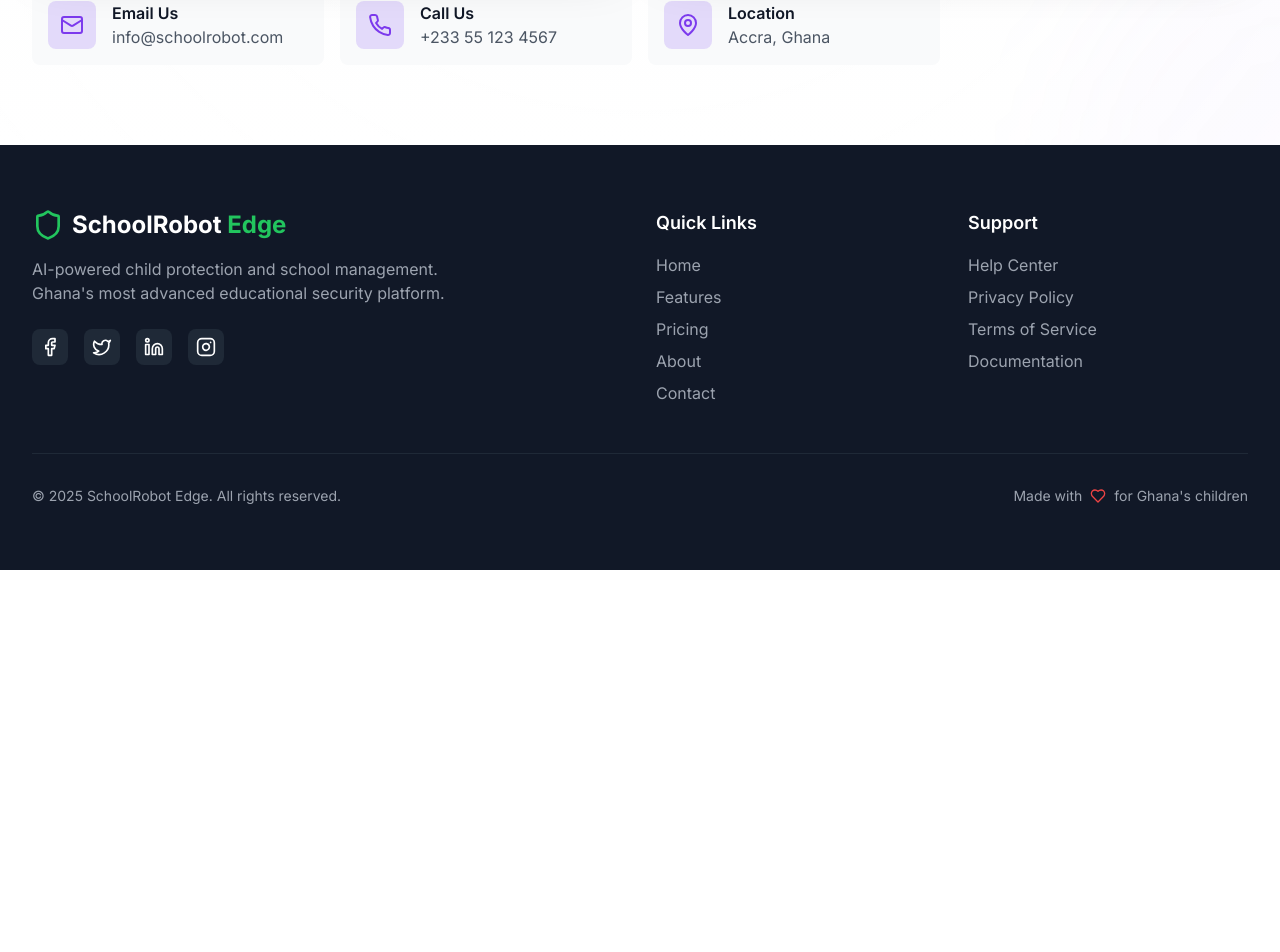
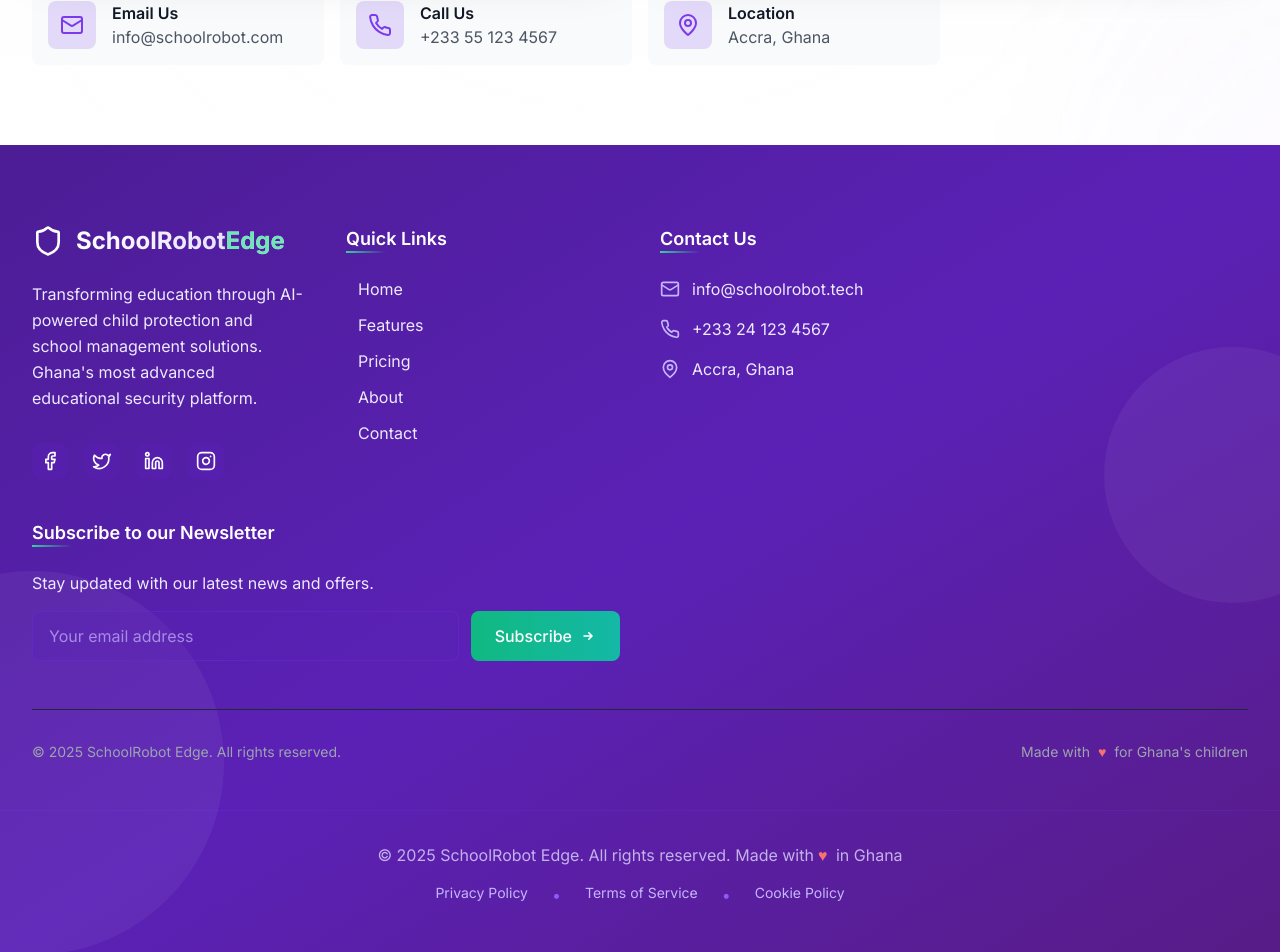
Before and after one commit to Alfredbisame/SchoolRobotEdge, a React (Vite) app: page / in a window 1280 px wide. Shown: the part 8645-9597 px from the top of the page. Before the commit the page ends 9215 px from the top, so only its background shows below. Built offline with nearby package versions, Linux system fonts and the light colour scheme.

Commit message:
Refactor footer section and enhanced ui/ux

```diff
--- a/src/components/Footer.tsx
+++ b/src/components/Footer.tsx
@@ -1,73 +1,185 @@
 import React from 'react';
-import { Shield, Heart, Facebook, Twitter, Linkedin, Instagram } from 'lucide-react';
+import { Shield, Mail, Phone, MapPin, Facebook, Twitter, Linkedin, Instagram } from 'lucide-react';
+import { motion } from 'framer-motion';
 
 const Footer: React.FC = () => {
   const currentYear = new Date().getFullYear();
+  const socialLinks = [
+    { icon: <Facebook className="w-5 h-5" />, href: "#" },
+    { icon: <Twitter className="w-5 h-5" />, href: "#" },
+    { icon: <Linkedin className="w-5 h-5" />, href: "#" },
+    { icon: <Instagram className="w-5 h-5" />, href: "#" },
+  ];
+
+  const quickLinks = [
+    { name: 'Home', href: '#home' },
+    { name: 'Features', href: '#features' },
+    { name: 'Pricing', href: '#pricing' },
+    { name: 'About', href: '#about' },
+    { name: 'Contact', href: '#contact' },
+  ];
+
+  const contactInfo = [
+    { icon: <Mail className="w-5 h-5 text-violet-300" />, text: 'info@schoolrobot.tech' },
+    { icon: <Phone className="w-5 h-5 text-violet-300" />, text: '+233 24 123 4567' },
+    { icon: <MapPin className="w-5 h-5 text-violet-300" />, text: 'Accra, Ghana' },
+  ];
 
   return (
-    <footer className="bg-gray-900 dark:bg-black text-white py-16 transition-colors duration-300">
-      <div className="max-w-7xl mx-auto px-4 sm:px-6 lg:px-8">
-        <div className="grid grid-cols-1 md:grid-cols-4 gap-8">
-          {/* Logo and Description */}
-          <div className="col-span-1 md:col-span-2">
-            <div className="flex items-center space-x-2 mb-4">
-              <Shield className="h-8 w-8 text-green-500" />
-              <span className="text-2xl font-bold">SchoolRobot<span className="text-green-500"> Edge</span></span>
-            </div>
-            <p className="text-gray-400 mb-6 max-w-md">
-              AI-powered child protection and school management. Ghana's most advanced educational security platform.
-            </p>
-            <div className="flex space-x-4">
-              <a href="#" className="p-2 bg-gray-800 hover:bg-gray-700 rounded-lg transition-colors duration-200">
-                <Facebook className="h-5 w-5" />
-              </a>
-              <a href="#" className="p-2 bg-gray-800 hover:bg-gray-700 rounded-lg transition-colors duration-200">
-                <Twitter className="h-5 w-5" />
-              </a>
-              <a href="#" className="p-2 bg-gray-800 hover:bg-gray-700 rounded-lg transition-colors duration-200">
-                <Linkedin className="h-5 w-5" />
-              </a>
-              <a href="#" className="p-2 bg-gray-800 hover:bg-gray-700 rounded-lg transition-colors duration-200">
-                <Instagram className="h-5 w-5" />
-              </a>
-            </div>
+    <footer className="relative pt-20 pb-12 overflow-hidden text-white bg-gradient-to-br from-violet-900 via-violet-800 to-purple-900">
+      {/* Decorative elements */}
+      <div className="absolute inset-0 opacity-5">
+        <div className="absolute w-64 h-64 bg-white rounded-full top-1/4 -right-20"></div>
+        <div className="absolute bottom-0 bg-white rounded-full w-96 h-96 -left-40"></div>
+      </div>
+
+      <div className="relative z-10 px-4 mx-auto max-w-7xl sm:px-6 lg:px-8">
+        <div className="grid grid-cols-1 gap-10 md:grid-cols-2 lg:grid-cols-4">
+          {/* Brand Info */}
+          <div className="space-y-6">
+            <motion.div
+              initial={{ opacity: 0, y: 20 }}
+              whileInView={{ opacity: 1, y: 0 }}
+              transition={{ duration: 0.5 }}
+              className="flex items-center space-x-3"
+            >
+              <Shield className="w-8 h-8 text-white" />
+              <span className="text-2xl font-bold text-transparent bg-clip-text bg-gradient-to-r from-white to-violet-200">
+                SchoolRobot<span className="text-emerald-300">Edge</span>
+              </span>
+            </motion.div>
+
+            <motion.p
+              initial={{ opacity: 0, y: 20 }}
+              whileInView={{ opacity: 1, y: 0 }}
+              transition={{ duration: 0.5, delay: 0.1 }}
+              className="leading-relaxed text-violet-100"
+            >
+              Transforming education through AI-powered child protection and school management solutions. Ghana's most advanced educational security platform.
+            </motion.p>
+
+            <motion.div
+              initial={{ opacity: 0, y: 20 }}
+              whileInView={{ opacity: 1, y: 0 }}
+              transition={{ duration: 0.5, delay: 0.2 }}
+              className="flex pt-2 space-x-4"
+            >
+              {socialLinks.map((social, index) => (
+                <a
+                  key={index}
+                  href={social.href}
+                  className="p-2 transition-all duration-300 rounded-lg bg-violet-800/40 hover:bg-violet-700/60 backdrop-blur-sm hover:-translate-y-1"
+                  aria-label={social.href.replace('https://', '')}
+                >
+                  {social.icon}
+                </a>
+              ))}
+            </motion.div>
           </div>
 
           {/* Quick Links */}
-          <div>
-            <h4 className="text-lg font-semibold mb-4">Quick Links</h4>
-            <ul className="space-y-2">
-              <li><a href="#home" className="text-gray-400 hover:text-white transition-colors duration-200">Home</a></li>
-              <li><a href="#features" className="text-gray-400 hover:text-white transition-colors duration-200">Features</a></li>
-              <li><a href="#pricing" className="text-gray-400 hover:text-white transition-colors duration-200">Pricing</a></li>
-              <li><a href="#about" className="text-gray-400 hover:text-white transition-colors duration-200">About</a></li>
-              <li><a href="#contact" className="text-gray-400 hover:text-white transition-colors duration-200">Contact</a></li>
+          <motion.div
+            initial={{ opacity: 0, y: 20 }}
+            whileInView={{ opacity: 1, y: 0 }}
+            transition={{ duration: 0.5, delay: 0.1 }}
+          >
+            <h4 className="relative inline-block mb-6 text-lg font-semibold text-white">
+              Quick Links
+              <span className="absolute bottom-0 left-0 w-10 h-0.5 bg-gradient-to-r from-emerald-400 to-transparent"></span>
+            </h4>
+            <ul className="space-y-3">
+              {quickLinks.map((link, index) => (
+                <li key={index}>
+                  <a
+                    href={link.href}
+                    className="flex items-center transition-colors duration-200 text-violet-100 hover:text-white group"
+                  >
+                    <span className="w-1 h-1 mr-2 transition-opacity duration-200 rounded-full opacity-0 bg-emerald-400 group-hover:opacity-100"></span>
+                    {link.name}
+                  </a>
+                </li>
+              ))}
             </ul>
-          </div>
+          </motion.div>
 
-          {/* Support */}
-          <div>
-            <h4 className="text-lg font-semibold mb-4">Support</h4>
-            <ul className="space-y-2">
-              <li><a href="#" className="text-gray-400 hover:text-white transition-colors duration-200">Help Center</a></li>
-              <li><a href="#" className="text-gray-400 hover:text-white transition-colors duration-200">Privacy Policy</a></li>
-              <li><a href="#" className="text-gray-400 hover:text-white transition-colors duration-200">Terms of Service</a></li>
-              <li><a href="#" className="text-gray-400 hover:text-white transition-colors duration-200">Documentation</a></li>
+          {/* Contact Info */}
+          <motion.div
+            initial={{ opacity: 0, y: 20 }}
+            whileInView={{ opacity: 1, y: 0 }}
+            transition={{ duration: 0.5, delay: 0.2 }}
+          >
+            <h4 className="text-lg font-semibold text-white mb-6 relative inline-block">
+              Contact Us
+              <span className="absolute bottom-0 left-0 w-10 h-0.5 bg-gradient-to-r from-emerald-400 to-transparent"></span>
+            </h4>
+            <ul className="space-y-4">
+              {contactInfo.map((item, index) => (
+                <li key={index} className="flex items-start space-x-3">
+                  <span className="mt-0.5">{item.icon}</span>
+                  <span className="text-violet-100">{item.text}</span>
+                </li>
+              ))}
             </ul>
-          </div>
+          </motion.div>
+
+          {/* Newsletter */}
+          <motion.div
+            initial={{ opacity: 0, y: 20 }}
+            whileInView={{ opacity: 1, y: 0 }}
+            transition={{ duration: 0.5, delay: 0.3 }}
+            className="lg:col-span-2"
+          >
+            <h4 className="text-lg font-semibold text-white mb-6 relative inline-block">
+              Subscribe to our Newsletter
+              <span className="absolute bottom-0 left-0 w-10 h-0.5 bg-gradient-to-r from-emerald-400 to-transparent"></span>
+            </h4>
+            <p className="text-violet-100 mb-4">Stay updated with our latest news and offers.</p>
+            <div className="flex flex-col sm:flex-row gap-3">
+              <input
+                type="email"
+                placeholder="Your email address"
+                className="flex-1 px-4 py-3 rounded-lg bg-violet-800/30 border border-violet-700/50 focus:outline-none focus:ring-2 focus:ring-emerald-400/50 text-white placeholder-violet-300/70"
+              />
+              <button className="px-6 py-3 bg-gradient-to-r from-emerald-500 to-teal-500 hover:from-emerald-600 hover:to-teal-600 text-white font-medium rounded-lg transition-all duration-300 transform hover:-translate-y-0.5 focus:outline-none focus:ring-2 focus:ring-emerald-400/50 flex items-center justify-center space-x-2">
+                <span>Subscribe</span>
+                <svg xmlns="http://www.w3.org/2000/svg" className="h-4 w-4" viewBox="0 0 20 20" fill="currentColor">
+                  <path fillRule="evenodd" d="M10.293 5.293a1 1 0 011.414 0l4 4a1 1 0 010 1.414l-4 4a1 1 0 01-1.414-1.414L12.586 11H5a1 1 0 110-2h7.586l-2.293-2.293a1 1 0 010-1.414z" clipRule="evenodd" />
+                </svg>
+              </button>
+            </div>
+          </motion.div>
         </div>
 
-        <div className="border-t border-gray-800 mt-12 pt-8 flex flex-col md:flex-row justify-between items-center">
-          <p className="text-gray-400 text-sm">
-            © {currentYear} SchoolRobot Edge. All rights reserved.
+        <div className="flex flex-col items-center justify-between pt-8 mt-12 border-t border-gray-800 md:flex-row">
+          <p className="text-sm text-gray-400">
+            &copy; {currentYear} SchoolRobot Edge. All rights reserved.
           </p>
-          <div className="flex items-center space-x-2 mt-4 md:mt-0">
-            <span className="text-gray-400 text-sm">Made with</span>
-            <Heart className="h-4 w-4 text-red-500" />
-            <span className="text-gray-400 text-sm">for Ghana's children</span>
+          <div className="flex items-center mt-4 space-x-2 md:mt-0">
+            <span className="text-sm text-gray-400">Made with</span>
+            <span className="text-sm text-red-400">&hearts;</span>
+            <span className="text-sm text-gray-400">for Ghana's children</span>
           </div>
         </div>
       </div>
+
+      <motion.div
+        initial={{ opacity: 0, y: 20 }}
+        whileInView={{ opacity: 1, y: 0 }}
+        transition={{ duration: 0.5, delay: 0.4 }}
+        className="border-t border-violet-700/30 mt-12 pt-8 text-center"
+      >
+        <p className="text-violet-200/80">
+          &copy; {currentYear} SchoolRobot Edge. All rights reserved. Made with
+          <span className="mx-1 text-red-400">&hearts;</span> in Ghana
+        </p>
+        <div className="mt-4 flex justify-center space-x-6">
+          <a href="#" className="text-violet-300 hover:text-white transition-colors duration-200 text-sm">Privacy Policy</a>
+          <span className="text-violet-500">&bull;</span>
+          <a href="#" className="text-violet-300 hover:text-white transition-colors duration-200 text-sm">Terms of Service</a>
+          <span className="text-violet-500">&bull;</span>
+          <a href="#" className="text-violet-300 hover:text-white transition-colors duration-200 text-sm">Cookie Policy</a>
+        </div>
+      </motion.div>
     </footer>
   );
 };
--- /dev/null
+++ b/src/components/Footer_components/Section.tsx
@@ -0,0 +1,26 @@
+import { motion } from 'framer-motion';
+import { FooterSectionProps } from './types';
+
+const Section: React.FC<FooterSectionProps> = ({
+  title,
+  children,
+  className = '',
+  delay = 0,
+}) => {
+  return (
+    <motion.div
+      initial={{ opacity: 0, y: 20 }}
+      whileInView={{ opacity: 1, y: 0 }}
+      transition={{ duration: 0.5, delay }}
+      className={className}
+    >
+      <h4 className="text-lg font-semibold text-white mb-6 relative inline-block">
+        {title}
+        <span className="absolute bottom-0 left-0 w-10 h-0.5 bg-gradient-to-r from-emerald-400 to-transparent"></span>
+      </h4>
+      {children}
+    </motion.div>
+  );
+};
+
+export default Section;
--- /dev/null
+++ b/src/components/Footer_components/types.ts
@@ -0,0 +1,30 @@
+import { ReactNode } from 'react';
+
+export interface SocialLink {
+  name: string;
+  icon: ReactNode;
+  href: string;
+  ariaLabel: string;
+}
+
+export interface NavLink {
+  name: string;
+  href: string;
+}
+
+export interface ContactInfo {
+  icon: ReactNode;
+  text: string;
+}
+
+export interface FooterSectionProps {
+  title: string;
+  children: ReactNode;
+  className?: string;
+  delay?: number;
+}
+
+export interface FooterBottomLink {
+  text: string;
+  href: string;
+}
```
Also changed, not shown: src/components/Footer_components/SocialLinks.tsx (added, +26 -0 lines).
